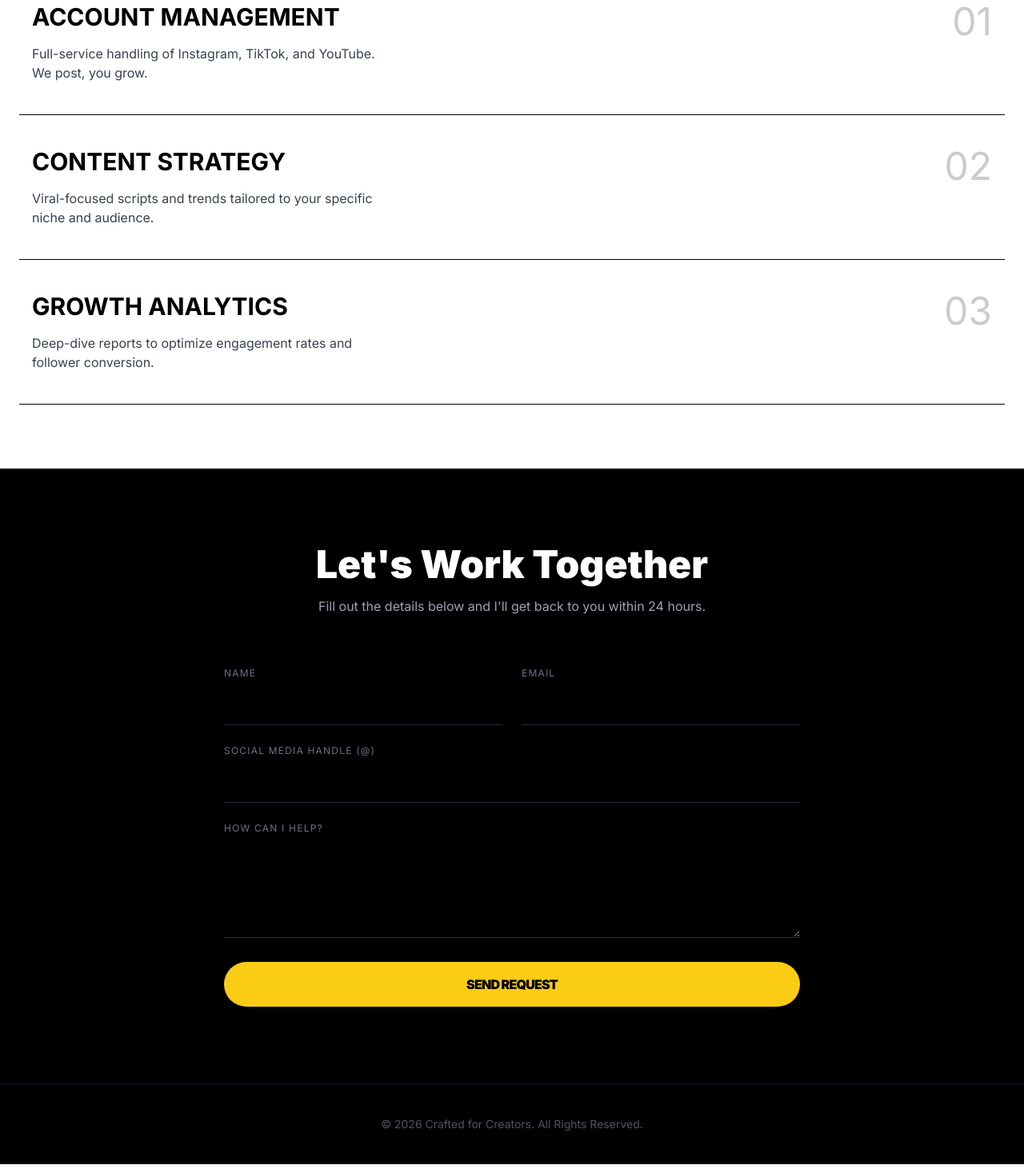
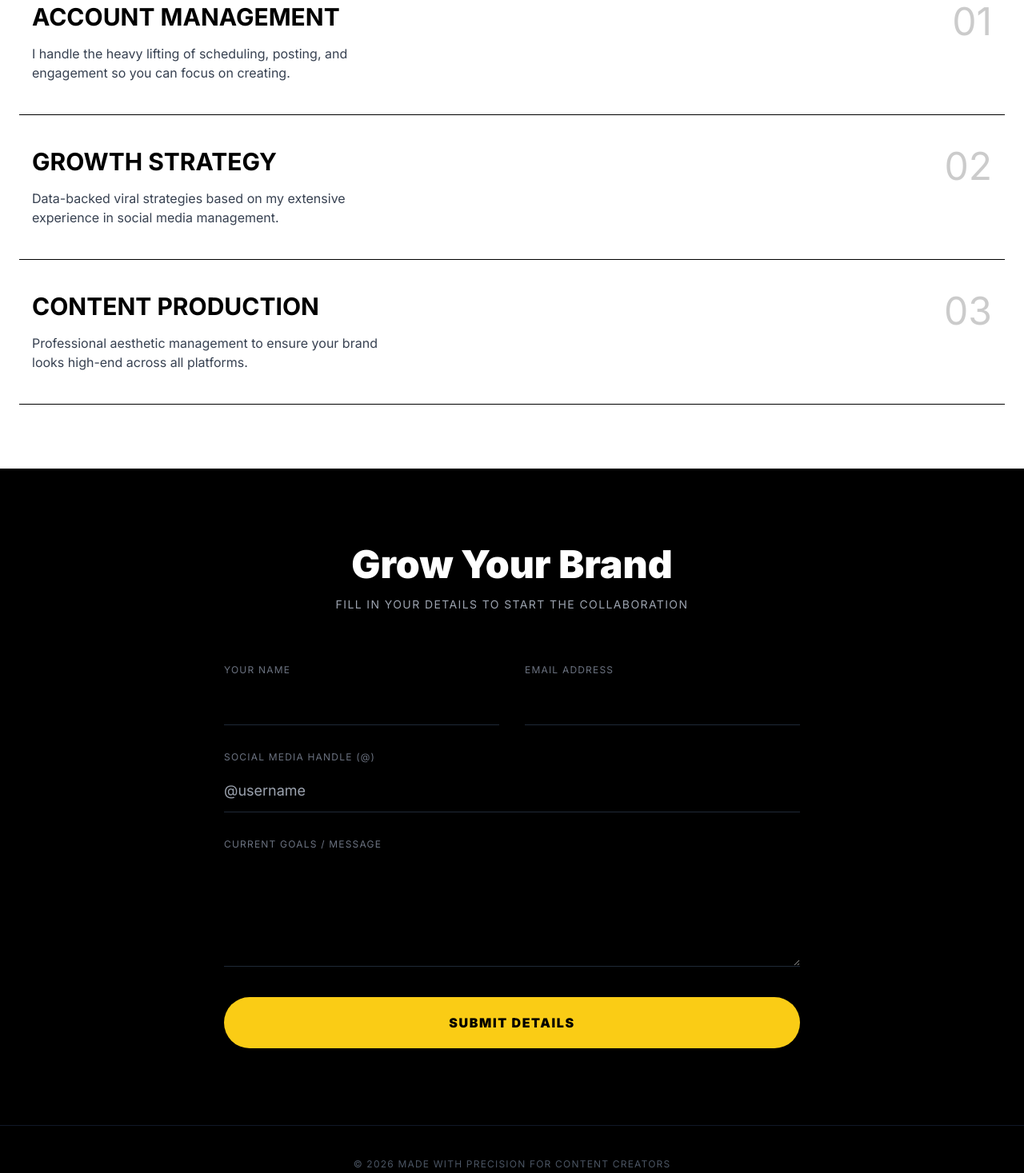
Before and after one commit to AbhishekNair028/yourusername.github.io, a plain HTML site: page index.html in a window 1280 px wide. Shown: the part 969-2436 px from the top of the page at 80% size. Drawn offline with nearby package versions, Linux system fonts and the light colour scheme.

Commit message:
index.html

```diff
--- a/index.html
+++ b/index.html
@@ -8,7 +8,6 @@
     <link href="https://fonts.googleapis.com/css2?family=Inter:wght@400;700;900&display=swap" rel="stylesheet">
     <style>
         body { font-family: 'Inter', sans-serif; background-color: #000; color: #fff; scroll-behavior: smooth; }
-        .neon-glow { text-shadow: 0 0 10px rgba(255, 215, 0, 0.7); }
         .gradient-bg { background: radial-gradient(circle at top right, #332b00, #000 40%); }
     </style>
 </head>
@@ -19,7 +18,6 @@
         <div class="hidden md:flex space-x-8 font-medium text-sm uppercase tracking-widest text-gray-400">
             <a href="#services" class="hover:text-white transition">Services</a>
             <a href="#about" class="hover:text-white transition">About</a>
-            <a href="#work" class="hover:text-white transition">Work</a>
         </div>
         <a href="#contact" class="bg-white text-black px-6 py-2 rounded-full font-bold text-sm flex items-center hover:bg-yellow-400 transition">
             Contact Us <span class="ml-2">→</span>
@@ -34,36 +32,36 @@
             Helping creators and brands dominate the social ecosystem through data-driven management, viral content strategies, and elite aesthetics.
         </p>
         <div class="flex space-x-4">
-            <a href="#contact" class="border-b-2 border-white pb-1 font-bold hover:text-yellow-400 hover:border-yellow-400 transition">
-                The Proof is in the Results 👀
+            <a href="#services" class="border-b-2 border-white pb-1 font-bold hover:text-yellow-400 hover:border-yellow-400 transition">
+                The Proof is in the Work 👀
             </a>
         </div>
     </header>
 
     <section id="services" class="bg-white text-black py-20">
         <div class="max-w-7xl mx-auto px-6">
-            <h2 class="text-4xl font-black mb-12">What We Offer?</h2>
+            <h2 class="text-4xl font-black mb-12 uppercase">What We Offer?</h2>
 
             <div class="border-t border-black py-10 flex flex-col md:flex-row justify-between group hover:bg-yellow-400 transition-all px-4">
                 <div>
                     <h3 class="text-3xl font-bold uppercase">Account Management</h3>
-                    <p class="mt-4 text-gray-700 max-w-md">Full-service handling of Instagram, TikTok, and YouTube. We post, you grow.</p>
+                    <p class="mt-4 text-gray-700 max-w-md">I handle the heavy lifting of scheduling, posting, and engagement so you can focus on creating.</p>
                 </div>
                 <div class="text-5xl opacity-20 group-hover:opacity-100 transition">01</div>
             </div>
 
             <div class="border-t border-black py-10 flex flex-col md:flex-row justify-between group hover:bg-yellow-400 transition-all px-4">
                 <div>
-                    <h3 class="text-3xl font-bold uppercase">Content Strategy</h3>
-                    <p class="mt-4 text-gray-700 max-w-md">Viral-focused scripts and trends tailored to your specific niche and audience.</p>
+                    <h3 class="text-3xl font-bold uppercase">Growth Strategy</h3>
+                    <p class="mt-4 text-gray-700 max-w-md">Data-backed viral strategies based on my extensive experience in social media management.</p>
                 </div>
                 <div class="text-5xl opacity-20 group-hover:opacity-100 transition">02</div>
             </div>
 
             <div class="border-t border-y border-black py-10 flex flex-col md:flex-row justify-between group hover:bg-yellow-400 transition-all px-4">
                 <div>
-                    <h3 class="text-3xl font-bold uppercase">Growth Analytics</h3>
-                    <p class="mt-4 text-gray-700 max-w-md">Deep-dive reports to optimize engagement rates and follower conversion.</p>
+                    <h3 class="text-3xl font-bold uppercase">Content Production</h3>
+                    <p class="mt-4 text-gray-700 max-w-md">Professional aesthetic management to ensure your brand looks high-end across all platforms.</p>
                 </div>
                 <div class="text-5xl opacity-20 group-hover:opacity-100 transition">03</div>
             </div>
@@ -72,37 +70,37 @@
 
     <section id="contact" class="py-24 max-w-3xl mx-auto px-6">
         <div class="text-center mb-16">
-            <h2 class="text-5xl font-black mb-4">Let's Work Together</h2>
-            <p class="text-gray-400">Fill out the details below and I'll get back to you within 24 hours.</p>
+            <h2 class="text-5xl font-black mb-4">Grow Your Brand</h2>
+            <p class="text-gray-400 uppercase tracking-widest text-sm">Fill in your details to start the collaboration</p>
         </div>
 
-        <form action="https://formspree.io/f/your-email@example.com" method="POST" class="space-y-6">
-            <div class="grid grid-cols-1 md:grid-cols-2 gap-6">
+        <form action="https://formspree.io/f/mojpoeeb" method="POST" class="space-y-8">
+            <div class="grid grid-cols-1 md:grid-cols-2 gap-8">
                 <div>
-                    <label class="block text-xs uppercase tracking-widest text-gray-500 mb-2">Name</label>
-                    <input type="text" name="name" required class="w-full bg-transparent border-b border-gray-800 py-3 focus:outline-none focus:border-yellow-400 transition">
+                    <label class="block text-xs uppercase tracking-widest text-gray-500 mb-2">Your Name</label>
+                    <input type="text" name="name" required class="w-full bg-transparent border-b border-gray-800 py-3 focus:outline-none focus:border-yellow-400 transition text-lg">
                 </div>
                 <div>
-                    <label class="block text-xs uppercase tracking-widest text-gray-500 mb-2">Email</label>
-                    <input type="email" name="email" required class="w-full bg-transparent border-b border-gray-800 py-3 focus:outline-none focus:border-yellow-400 transition">
+                    <label class="block text-xs uppercase tracking-widest text-gray-500 mb-2">Email Address</label>
+                    <input type="email" name="email" required class="w-full bg-transparent border-b border-gray-800 py-3 focus:outline-none focus:border-yellow-400 transition text-lg">
                 </div>
             </div>
             <div>
                 <label class="block text-xs uppercase tracking-widest text-gray-500 mb-2">Social Media Handle (@)</label>
-                <input type="text" name="handle" class="w-full bg-transparent border-b border-gray-800 py-3 focus:outline-none focus:border-yellow-400 transition">
+                <input type="text" name="handle" placeholder="@username" class="w-full bg-transparent border-b border-gray-800 py-3 focus:outline-none focus:border-yellow-400 transition text-lg">
             </div>
             <div>
-                <label class="block text-xs uppercase tracking-widest text-gray-500 mb-2">How can I help?</label>
-                <textarea name="message" rows="4" required class="w-full bg-transparent border-b border-gray-800 py-3 focus:outline-none focus:border-yellow-400 transition"></textarea>
+                <label class="block text-xs uppercase tracking-widest text-gray-500 mb-2">Current Goals / Message</label>
+                <textarea name="message" rows="4" required class="w-full bg-transparent border-b border-gray-800 py-3 focus:outline-none focus:border-yellow-400 transition text-lg"></textarea>
             </div>
-            <button type="submit" class="w-full bg-yellow-400 text-black font-black py-4 rounded-full uppercase tracking-tighter hover:bg-white transition">
-                Send Request
+            <button type="submit" class="w-full bg-yellow-400 text-black font-black py-5 rounded-full uppercase tracking-widest hover:bg-white transition-all transform hover:scale-[1.02]">
+                Submit Details
             </button>
         </form>
     </section>
 
-    <footer class="p-10 border-t border-gray-900 text-center text-gray-600 text-sm">
-        <p>© 2026 Crafted for Creators. All Rights Reserved.</p>
+    <footer class="p-10 border-t border-gray-900 text-center text-gray-600 text-xs tracking-widest uppercase">
+        <p>&copy; 2026 Made with Precision for Content Creators</p>
     </footer>
 
 </body>
```
